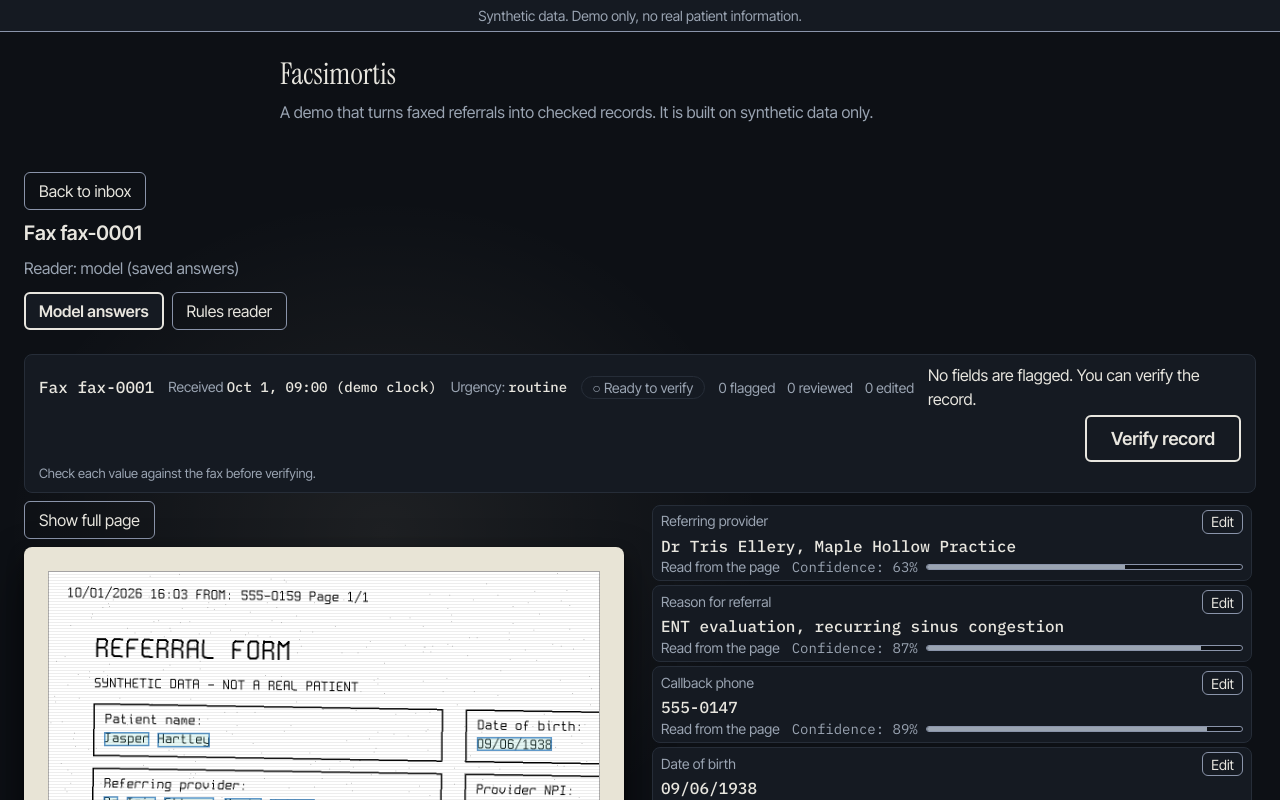
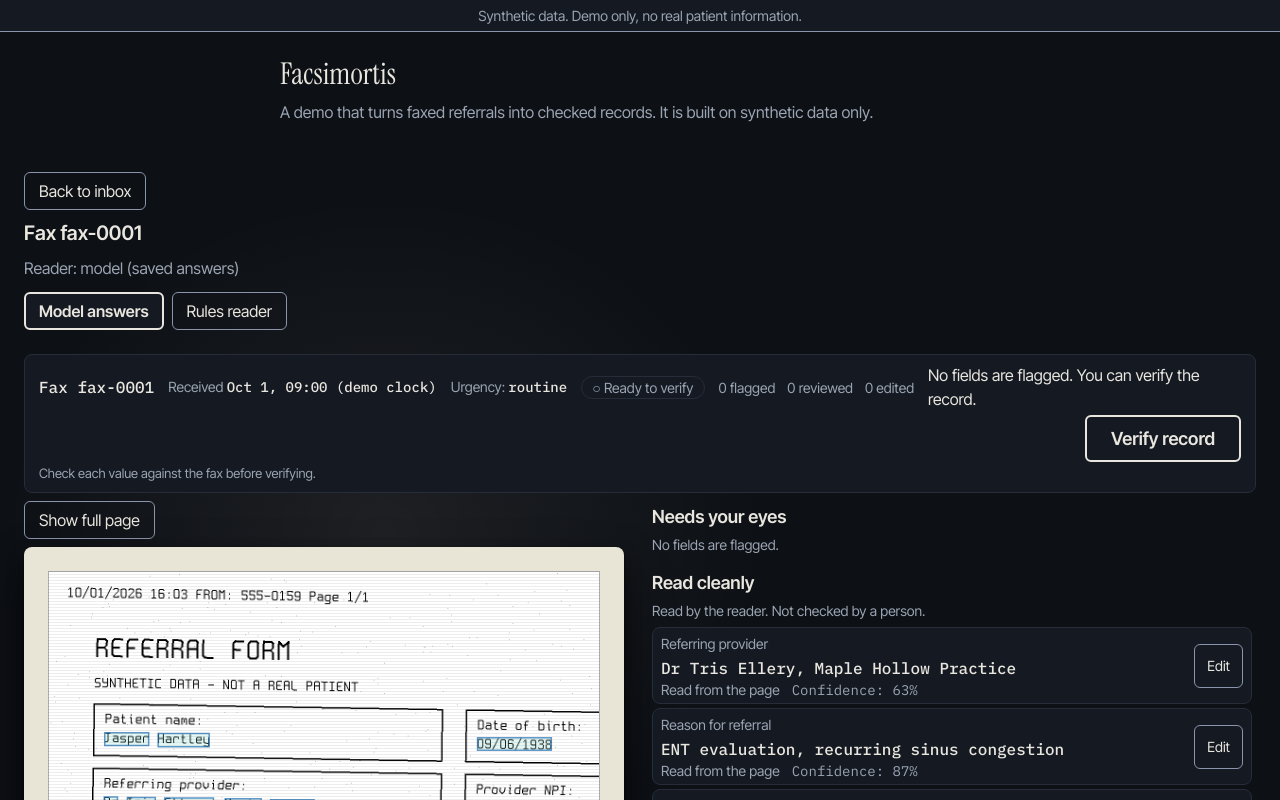
Before and after one commit to topmember-build/facsimortis, a React (Vite) app in the folder web/: page / in a window 1280 px wide. Both pictures are taken after a click on the button 640 px from the left and 330 px from the top of the page. Shown: the top 800 px of the page. Built offline with nearby package versions, Linux system fonts and the light colour scheme.

Commit message:
D4: field column with Needs your eyes and Read cleanly sections

```diff
--- a/web/src/ReviewPanel.tsx
+++ b/web/src/ReviewPanel.tsx
@@ -8,6 +8,7 @@ import {
   LAID_TO_REST,
   VERIFY_NOTE,
   fieldReview,
+  isOriginallyFlagged,
   sortForReview,
   standingFlags,
   type ReviewState,
@@ -16,6 +17,14 @@ import {
 export const NOT_READ_TEXT = 'Not read';
 /** Shown beside a field after a Save that matched the value it would replace. */
 export const NO_CHANGE_TEXT = 'No change made';
+
+/** Field column section headings and their plain lines. */
+export const NEEDS_EYES_HEADING = 'Needs your eyes';
+export const NO_FLAGGED_TEXT = 'No fields are flagged.';
+export const READ_CLEANLY_HEADING = 'Read cleanly';
+export const READ_CLEANLY_NOTE = 'Read by the reader. Not checked by a person.';
+export const NO_CLEAN_TEXT = 'None.';
+export const ACCEPT_LABEL = 'Accept anyway';
 
 /** The one provenance line on a field card. Plain statements about where the value came from. */
 export function provenanceLine(pageValue: string | null, entered: string | null, accepted: boolean): string {
@@ -113,6 +122,8 @@ interface FieldRowProps {
   field: Field;
   state: ReviewState;
   referenceDate: string;
+  /** The reader flagged this field (it sits under "Needs your eyes"). */
+  flagged: boolean;
   selected: boolean;
   editing: boolean;
   /** The last Save on this field changed nothing. */
@@ -126,7 +137,7 @@ interface FieldRowProps {
   readOnly: boolean;
 }
 
-function FieldRow({ field, state, referenceDate, selected, editing, noChange, onSelect, onAccept, onEditOpen, onSave, onCancel, readOnly }: FieldRowProps) {
+function FieldRow({ field, state, referenceDate, flagged, selected, editing, noChange, onSelect, onAccept, onEditOpen, onSave, onCancel, readOnly }: FieldRowProps) {
   const label = FIELD_LABELS[field.name];
   const review = fieldReview(state, field.name);
   const edited = review.enteredValue !== null;
@@ -134,8 +145,20 @@ function FieldRow({ field, state, referenceDate, selected, editing, noChange, on
   const standing = standingFlags(field, state, referenceDate);
   const pending = standing.length > 0;
 
+  // Flagged cards are compact until selected; the selected flagged card is expanded.
+  const classes = ['field-row', 'field-card', flagged ? 'field-flagged' : 'field-clean'];
+  if (selected) classes.push('field-selected');
+  if (selected && flagged) classes.push('field-expanded');
+  const expanded = selected && flagged;
+
   return (
-    <li className={selected ? 'field-row field-card field-selected' : 'field-row field-card'}>
+    <li className={classes.join(' ')}>
+      {selected && (
+        // Text cue for the selected card (not colour alone). The button itself says it with aria-pressed.
+        <span className="selected-tag" aria-hidden="true">
+          Selected
+        </span>
+      )}
       <button
         type="button"
         className="field-item"
@@ -182,12 +205,12 @@ function FieldRow({ field, state, referenceDate, selected, editing, noChange, on
         <div className="field-actions">
           {pending && (
             <button type="button" className="button button-compact button-accept" data-accept={field.name} onClick={onAccept}>
-              Accept{' '}<span className="sr-only">{label}</span>
+              {ACCEPT_LABEL}{' '}<span className="sr-only">{label}</span>
             </button>
           )}
           <button
             type="button"
-            className="button button-compact"
+            className={expanded ? 'button button-compact button-fill' : 'button button-compact'}
             data-edit={field.name}
             aria-expanded={editing}
             onClick={onEditOpen}
@@ -232,16 +255,22 @@ export interface ReviewPanelProps {
 /** The review panel: sorted fields with their actions (Verify record lives in the summary bar). */
 export function ReviewPanel(props: ReviewPanelProps) {
   const { fields, state, referenceDate } = props;
+  const headingBase = useId();
+  const flaggedId = `${headingBase}-flagged`;
+  const cleanId = `${headingBase}-clean`;
+  // Same order as before: flagged fields first, then the rest. Flagged means flagged as read, so a
+  // card does not change section while it is reviewed.
   const sorted = sortForReview(fields);
-  return (
-    <div ref={props.panelRef} className="review-panel">
-      <ul className="field-list" aria-label="Fields read from this fax, flagged fields first">
-        {sorted.map((field) => (
+  const flagged = sorted.filter(isOriginallyFlagged);
+  const clean = sorted.filter((field) => !isOriginallyFlagged(field));
+  const rows = (list: readonly Field[], isFlagged: boolean) =>
+    list.map((field) => (
       <FieldRow
         key={field.name}
         field={field}
         state={state}
         referenceDate={referenceDate}
+        flagged={isFlagged}
         selected={props.selected === field.name}
         editing={props.editing === field.name}
         noChange={props.noChange === field.name}
@@ -252,8 +281,34 @@ export function ReviewPanel(props: ReviewPanelProps) {
         onCancel={() => props.onCancel(field.name)}
         readOnly={props.verified !== null}
       />
-        ))}
+    ));
+  return (
+    <div ref={props.panelRef} className="review-panel">
+      <div className="field-section" data-section="needs-your-eyes">
+        <h3 id={flaggedId} className="field-section-title">
+          {NEEDS_EYES_HEADING}
+        </h3>
+        {flagged.length > 0 ? (
+          <ul className="field-list" aria-labelledby={flaggedId}>
+            {rows(flagged, true)}
           </ul>
+        ) : (
+          <p className="field-section-empty">{NO_FLAGGED_TEXT}</p>
+        )}
+      </div>
+      <div className="field-section" data-section="read-cleanly">
+        <h3 id={cleanId} className="field-section-title">
+          {READ_CLEANLY_HEADING}
+        </h3>
+        <p className="field-section-note">{READ_CLEANLY_NOTE}</p>
+        {clean.length > 0 ? (
+          <ul className="field-list" aria-labelledby={cleanId}>
+            {rows(clean, false)}
+          </ul>
+        ) : (
+          <p className="field-section-empty">{NO_CLEAN_TEXT}</p>
+        )}
+      </div>
       {props.verified && <LaidToRest record={props.verified} onDownload={props.onDownload} />}
     </div>
   );
--- a/web/src/styles.css
+++ b/web/src/styles.css
@@ -719,7 +719,7 @@ button.row-button:hover {
 .field-card.field-selected,
 .field-card.field-selected:hover {
   border-color: var(--text);
-  box-shadow: inset 0 0 0 1px var(--text);
+  box-shadow: inset 0 0 0 2px var(--text);
 }
 
 .field-item {
@@ -791,7 +791,7 @@ button.row-button:hover {
   flex: 1 1 8rem;
   align-items: center;
   gap: 0.5rem;
-  color: var(--muted);
+  color: var(--text-muted);
   font-size: 0.875rem;
 }
 
@@ -812,13 +812,119 @@ button.row-button:hover {
 }
 
 .field-flag {
-  color: var(--flag);
+  color: var(--flag-text);
   font-weight: 600;
 }
 
 .field-check {
   display: block;
   font-weight: 400;
+}
+
+/* Field column sections (D4): "Needs your eyes" (flagged as read) above "Read cleanly". The order of
+   the cards in the DOM is the tab order, so nothing here changes it. */
+.review-panel {
+  display: grid;
+  gap: 1rem;
+}
+
+.field-section {
+  display: grid;
+  gap: 0.375rem;
+}
+
+.field-section-title {
+  margin: 0;
+  font-size: 1.125rem;
+  font-weight: 600;
+  line-height: 1.3;
+}
+
+.field-section-note,
+.field-section-empty {
+  margin: 0;
+  color: var(--text-muted);
+  font-size: 0.875rem;
+}
+
+/* Selected: a heavier outline (3px in all: border plus a 2px inner ring) and a "Selected" label, so
+   it does not rely on colour. Works the same in both sections. */
+.selected-tag {
+  display: block;
+  padding: 0.25rem 0.5rem 0;
+  color: var(--text);
+  font-size: 0.875rem;
+  font-weight: 600;
+  line-height: 1.25;
+}
+
+/* Every button in the field column is at least 44px (2.75rem) high. */
+.field-card .field-actions .button {
+  min-height: 2.75rem;
+  min-width: 2.75rem;
+  padding: 0 0.75rem;
+}
+
+/* Compact cards (unselected flagged, and every clean row): the buttons sit at the right, centred
+   vertically, and the text keeps clear of them. */
+.field-card.field-clean,
+.field-card.field-flagged {
+  min-height: 3.5rem;
+}
+
+.field-card.field-clean .field-actions,
+.field-card.field-flagged:not(.field-expanded) .field-actions {
+  top: 50%;
+  transform: translateY(-50%);
+}
+
+.field-card.field-clean .field-item {
+  padding-right: 5rem;
+}
+
+.field-card.field-flagged:not(.field-expanded) .field-item {
+  padding-right: 10rem;
+}
+
+.field-card .field-head {
+  padding-right: 0;
+}
+
+/* Read cleanly rows are a compact list: no confidence bar, just the grey number. */
+.field-card.field-clean .confidence-bar {
+  display: none;
+}
+
+/* The selected flagged card is expanded: the value in large mono type, the reasons in the flag text
+   colour, and the buttons in their own row under the text. Confidence stays neutral grey. */
+.field-card.field-expanded .field-value {
+  font-family: var(--font-data);
+  font-size: 1.375rem;
+  font-weight: 500;
+  line-height: 1.25;
+}
+
+.field-card.field-expanded .field-flag {
+  font-size: 1rem;
+}
+
+.field-card.field-expanded .field-actions {
+  position: static;
+  padding: 0.25rem 0.5rem 0.5rem;
+}
+
+/* Edit is the filled button of the expanded card: --text fill with --ground text (15.3:1). Neutral,
+   so it is not the flag or ghost colour, and it is not the primary (Verify) button. */
+.button.button-fill {
+  color: var(--ground);
+  background: var(--text);
+  border: 2px solid var(--text);
+  font-weight: 600;
+}
+
+.button.button-fill:hover {
+  color: var(--ground);
+  background: #ffffff;
 }
 
 .rest-summary {
```
Also changed, not shown: 2 other files (tests, documents, lock files or other folders). Lines whose indentation alone changed are shown as unchanged.
